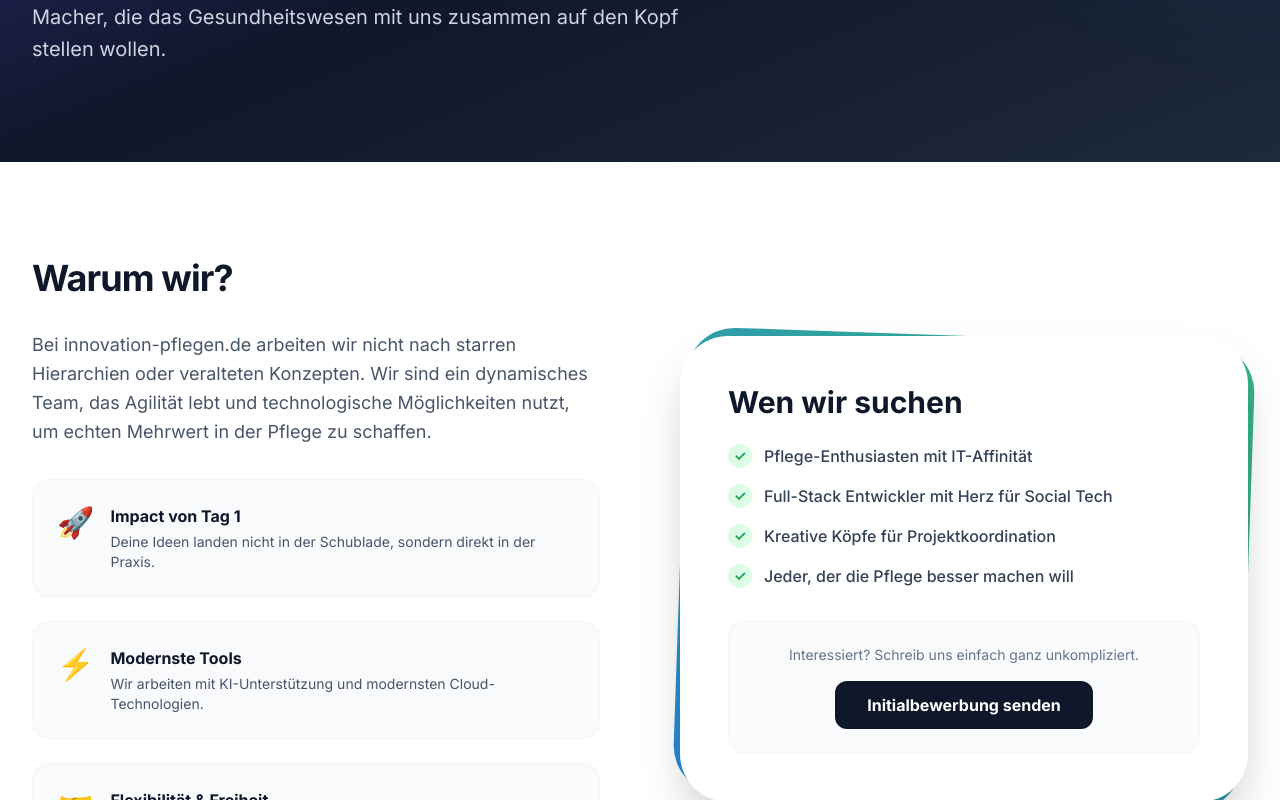
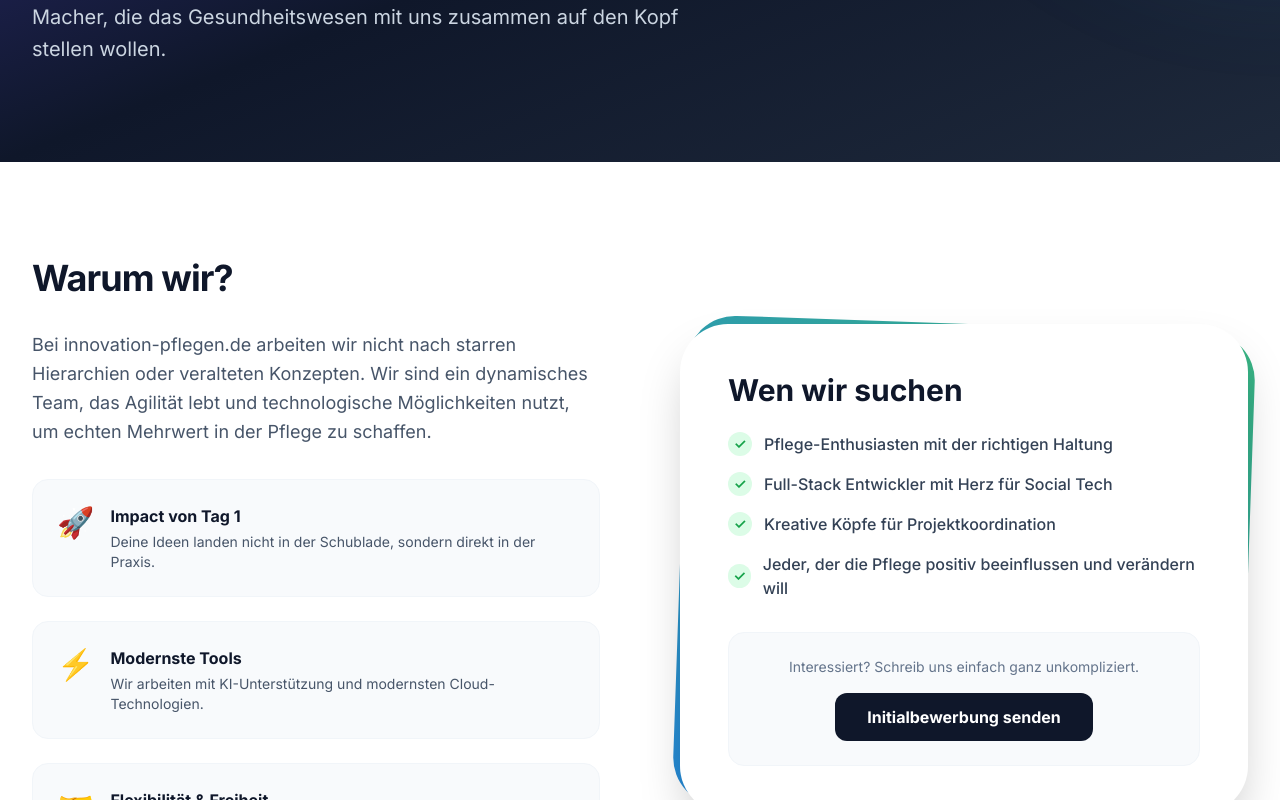
Before and after one commit to lars495/innovation-pflegen-website, a React (Vite) app: page /karriere in a window 1280 px wide. Shown: the part 432-1232 px from the top of the page. Built offline with nearby package versions, Linux system fonts and the light colour scheme.

Commit message:
Update Career page text and contact email

```diff
--- a/pages/Career.tsx
+++ b/pages/Career.tsx
@@ -63,7 +63,7 @@ const Career: React.FC = () => {
                             <ul className="space-y-4 mb-8">
                                 <li className="flex items-center gap-3">
                                     <div className="w-6 h-6 rounded-full bg-green-100 flex items-center justify-center text-green-600 text-sm font-bold leading-none">✓</div>
-                                    <span className="text-slate-700 font-medium">Pflege-Enthusiasten mit IT-Affinität</span>
+                                    <span className="text-slate-700 font-medium">Pflege-Enthusiasten mit der richtigen Haltung</span>
                                 </li>
                                 <li className="flex items-center gap-3">
                                     <div className="w-6 h-6 rounded-full bg-green-100 flex items-center justify-center text-green-600 text-sm font-bold leading-none">✓</div>
@@ -75,12 +75,12 @@ const Career: React.FC = () => {
                                 </li>
                                 <li className="flex items-center gap-3">
                                     <div className="w-6 h-6 rounded-full bg-green-100 flex items-center justify-center text-green-600 text-sm font-bold leading-none">✓</div>
-                                    <span className="text-slate-700 font-medium">Jeder, der die Pflege besser machen will</span>
+                                    <span className="text-slate-700 font-medium">Jeder, der die Pflege positiv beeinflussen und verändern will</span>
                                 </li>
                             </ul>
                             <div className="bg-slate-50 p-6 rounded-2xl border border-slate-100 text-center">
                                 <p className="text-slate-500 text-sm mb-4">Interessiert? Schreib uns einfach ganz unkompliziert.</p>
-                                <a href="mailto:karriere@innovation-pflegen.de" className="inline-block bg-slate-900 text-white px-8 py-3 rounded-xl font-bold hover:scale-105 transition-transform">
+                                <a href="mailto:lars@innovation-pflegen.de" className="inline-block bg-slate-900 text-white px-8 py-3 rounded-xl font-bold hover:scale-105 transition-transform">
                                     Initialbewerbung senden
                                 </a>
                             </div>
```
